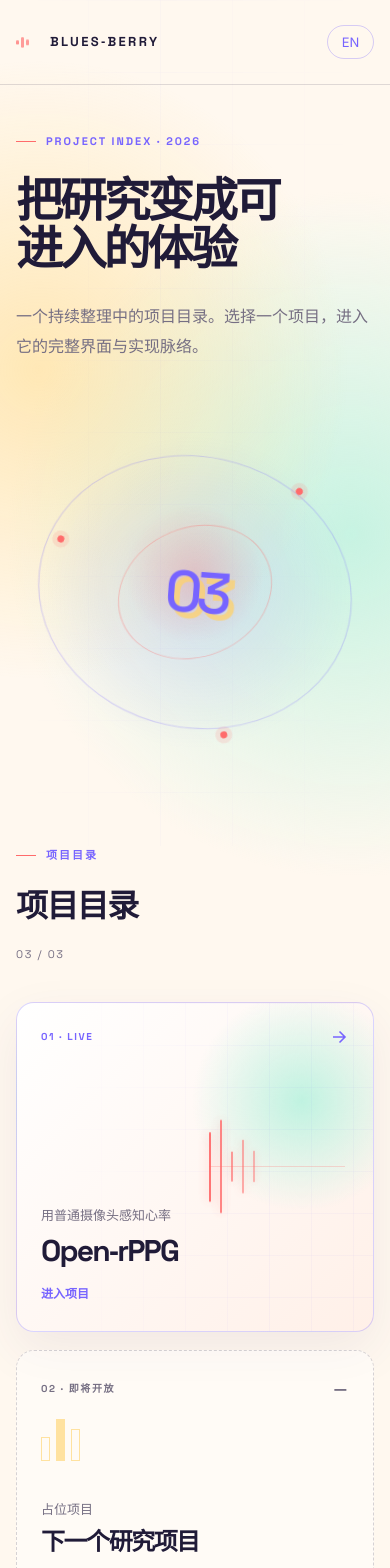
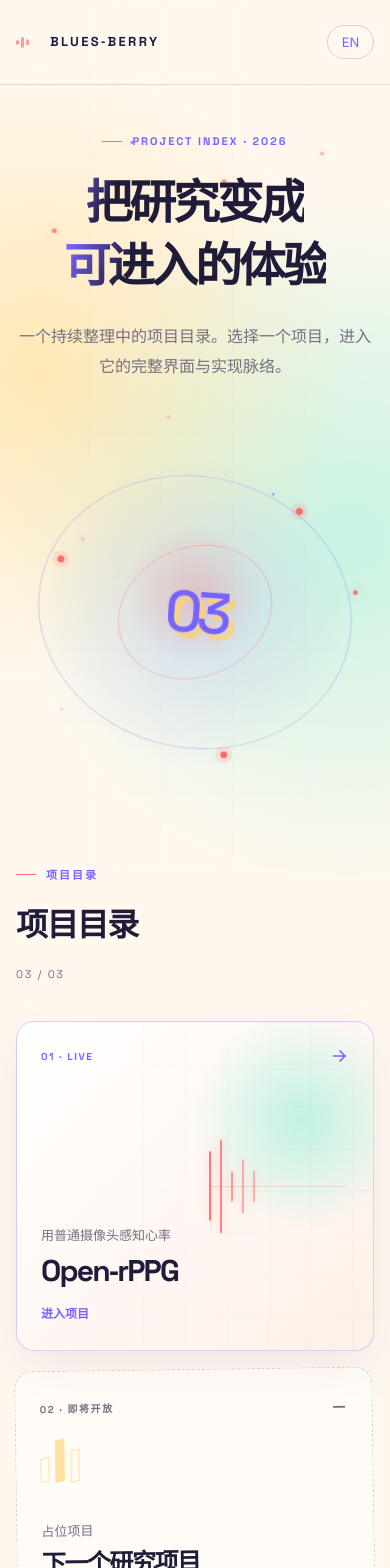
Before and after one commit to Blues-berry/portfolio-hub, a Next.js app: page / in a window 390 px wide. Shown: the top 1568 px of the page. Built offline with nearby package versions, Linux system fonts and the light colour scheme; no server answers.

Commit message:
Polish directory title and card effects

```diff
--- a/app/globals.css
+++ b/app/globals.css
@@ -2265,3 +2265,169 @@ body:has(.directory-main) .footer-inner {
     border-radius: 18px;
   }
 }
+
+/* Playful index motion: a centered two-line title, a moving light pass, and
+   small ambient particles. These styles are scoped to the directory so the
+   Open-rPPG experience keeps its precise blue/green visual language. */
+.directory-hero-copy {
+  text-align: center;
+  display: flex;
+  flex-direction: column;
+  align-items: center;
+}
+
+.directory-hero-copy .eyebrow {
+  justify-content: center;
+}
+
+.directory-hero h1 {
+  display: flex;
+  flex-direction: column;
+  align-items: center;
+  gap: 0.18em;
+  line-height: 1.12;
+}
+
+.directory-title-line {
+  display: block;
+  background: linear-gradient(
+    112deg,
+    var(--directory-ink) 0%,
+    var(--directory-ink) 38%,
+    #ff6b6b 47%,
+    #7764ff 52%,
+    var(--directory-ink) 62%,
+    var(--directory-ink) 100%
+  );
+  background-size: 240% 100%;
+  background-position: 100% 50%;
+  background-clip: text;
+  -webkit-background-clip: text;
+  color: transparent;
+  animation: directory-text-sweep 5.5s cubic-bezier(0.2, 0.75, 0.25, 1) infinite;
+}
+
+.directory-title-line:nth-child(2) {
+  animation-delay: 1.2s;
+}
+
+.directory-particles {
+  position: absolute;
+  inset: 0;
+  z-index: 0;
+  pointer-events: none;
+  overflow: hidden;
+}
+
+.directory-particles i {
+  position: absolute;
+  width: 5px;
+  height: 5px;
+  border-radius: 50%;
+  background: var(--directory-coral);
+  box-shadow: 0 0 12px rgba(255, 107, 107, 0.6);
+  opacity: 0.7;
+  animation: directory-particle-float 5s ease-in-out infinite;
+}
+
+.directory-particles i:nth-child(3n) {
+  width: 3px;
+  height: 3px;
+  background: var(--directory-purple);
+  box-shadow: 0 0 10px rgba(119, 100, 255, 0.58);
+}
+
+.directory-particles i:nth-child(1) { left: 8%; top: 28%; animation-delay: -1s; }
+.directory-particles i:nth-child(2) { left: 18%; top: 62%; animation-delay: -3.8s; }
+.directory-particles i:nth-child(3) { left: 30%; top: 18%; animation-delay: -2.1s; }
+.directory-particles i:nth-child(4) { left: 42%; top: 48%; animation-delay: -4.4s; }
+.directory-particles i:nth-child(5) { left: 56%; top: 22%; animation-delay: -0.7s; }
+.directory-particles i:nth-child(6) { left: 70%; top: 58%; animation-delay: -2.8s; }
+.directory-particles i:nth-child(7) { left: 84%; top: 18%; animation-delay: -3.2s; }
+.directory-particles i:nth-child(8) { left: 92%; top: 70%; animation-delay: -1.8s; }
+.directory-particles i:nth-child(9) { left: 12%; top: 82%; animation-delay: -4.8s; }
+.directory-particles i:nth-child(10) { left: 25%; top: 42%; animation-delay: -2.6s; }
+.directory-particles i:nth-child(11) { left: 38%; top: 78%; animation-delay: -0.4s; }
+.directory-particles i:nth-child(12) { left: 50%; top: 12%; animation-delay: -3.6s; }
+.directory-particles i:nth-child(13) { left: 64%; top: 82%; animation-delay: -1.4s; }
+.directory-particles i:nth-child(14) { left: 76%; top: 38%; animation-delay: -4.1s; }
+.directory-particles i:nth-child(15) { left: 88%; top: 52%; animation-delay: -2.2s; }
+.directory-particles i:nth-child(16) { left: 4%; top: 54%; animation-delay: -3.1s; }
+.directory-particles i:nth-child(17) { left: 34%; top: 66%; animation-delay: -0.9s; }
+.directory-particles i:nth-child(18) { left: 82%; top: 84%; animation-delay: -4.6s; }
+
+.directory-card {
+  position: relative;
+  isolation: isolate;
+  overflow: hidden;
+  transition:
+    transform 260ms cubic-bezier(0.2, 0.8, 0.2, 1),
+    box-shadow 260ms ease,
+    border-color 220ms ease;
+}
+
+.directory-card::after {
+  position: absolute;
+  inset: -30% auto -30% -25%;
+  z-index: -1;
+  width: 24%;
+  content: "";
+  background: linear-gradient(90deg, transparent, rgba(255, 255, 255, 0.72), transparent);
+  transform: translateX(-180%) rotate(18deg);
+  transition: transform 650ms ease;
+}
+
+.directory-card-featured:hover::after {
+  transform: translateX(760%) rotate(18deg);
+}
+
+.directory-card-placeholder-1 {
+  transform: rotate(-0.8deg);
+}
+
+.directory-card-placeholder-1:hover {
+  transform: translateY(-8px) rotate(1.4deg);
+  box-shadow: 0 24px 54px rgba(255, 107, 107, 0.16);
+}
+
+.directory-card-placeholder-2 {
+  transform: rotate(0.8deg);
+}
+
+.directory-card-placeholder-2:hover {
+  transform: translateY(-8px) rotate(-1.4deg);
+  box-shadow: 0 24px 54px rgba(119, 100, 255, 0.16);
+}
+
+.directory-card-placeholder-1 .directory-placeholder-mark span {
+  transform: skewY(-12deg);
+}
+
+.directory-card-placeholder-2 .directory-placeholder-mark span {
+  border-radius: 50%;
+}
+
+@keyframes directory-text-sweep {
+  0%, 24% { background-position: 100% 50%; }
+  55%, 72% { background-position: 0% 50%; }
+  100% { background-position: 100% 50%; }
+}
+
+@keyframes directory-particle-float {
+  0%, 100% { transform: translate3d(0, 0, 0) scale(0.72); opacity: 0.3; }
+  50% { transform: translate3d(8px, -16px, 0) scale(1); opacity: 0.9; }
+}
+
+@media (max-width: 760px) {
+  .directory-hero-copy {
+    text-align: center;
+  }
+
+  .directory-hero h1 {
+    gap: 0.24em;
+  }
+
+  .directory-particles i:nth-child(n + 10) {
+    display: none;
+  }
+}
--- a/components/project-directory.tsx
+++ b/components/project-directory.tsx
@@ -13,12 +13,18 @@ export function ProjectDirectory({ locale }: { locale: Locale }) {
       <SiteHeader locale={locale} directory />
       <main className="directory-main" lang={locale === "en" ? "en" : "zh-CN"}>
         <section className="directory-hero page-shell">
+          <div className="directory-particles" aria-hidden="true">
+            {Array.from({ length: 18 }, (_, index) => <i key={index} />)}
+          </div>
           <div className="directory-hero-copy">
             <p className="eyebrow">
               <span />
               {directory.eyebrow}
             </p>
-            <h1>{directory.title}</h1>
+            <h1 aria-label={directory.title}>
+              <span className="directory-title-line">{directory.titleLines[0]}</span>
+              <span className="directory-title-line">{directory.titleLines[1]}</span>
+            </h1>
             <p className="directory-description">{directory.description}</p>
           </div>
           <div className="directory-orbit" aria-hidden="true">
@@ -64,8 +70,8 @@ export function ProjectDirectory({ locale }: { locale: Locale }) {
               </div>
             </Link>
 
-            {t.projects.placeholders.map((project) => (
-              <div className="directory-card directory-card-placeholder" key={project.index}>
+            {t.projects.placeholders.map((project, index) => (
+              <div className={`directory-card directory-card-placeholder directory-card-placeholder-${index + 1}`} key={project.index}>
                 <div className="directory-card-meta">
                   <span>{project.index} · {directory.placeholderLabel}</span>
                   <span className="directory-card-lock">—</span>
--- a/lib/content.ts
+++ b/lib/content.ts
@@ -42,6 +42,7 @@ export type Copy = {
   directory: {
     eyebrow: string;
     title: string;
+    titleLines: [string, string];
     description: string;
     indexLabel: string;
     openLabel: string;
@@ -138,6 +139,7 @@ const zh: Copy = {
   directory: {
     eyebrow: "PROJECT INDEX · 2026",
     title: "把研究变成可进入的体验",
+    titleLines: ["把研究变成", "可进入的体验"],
     description:
       "一个持续整理中的项目目录。选择一个项目，进入它的完整界面与实现脉络。",
     indexLabel: "项目目录",
@@ -292,6 +294,7 @@ const en: Copy = {
   directory: {
     eyebrow: "PROJECT INDEX · 2026",
     title: "Turning research into experiences",
+    titleLines: ["Turning research", "into experiences"],
     description:
       "A growing index of projects. Choose one to enter its full interface and implementation story.",
     indexLabel: "Project index",
```
